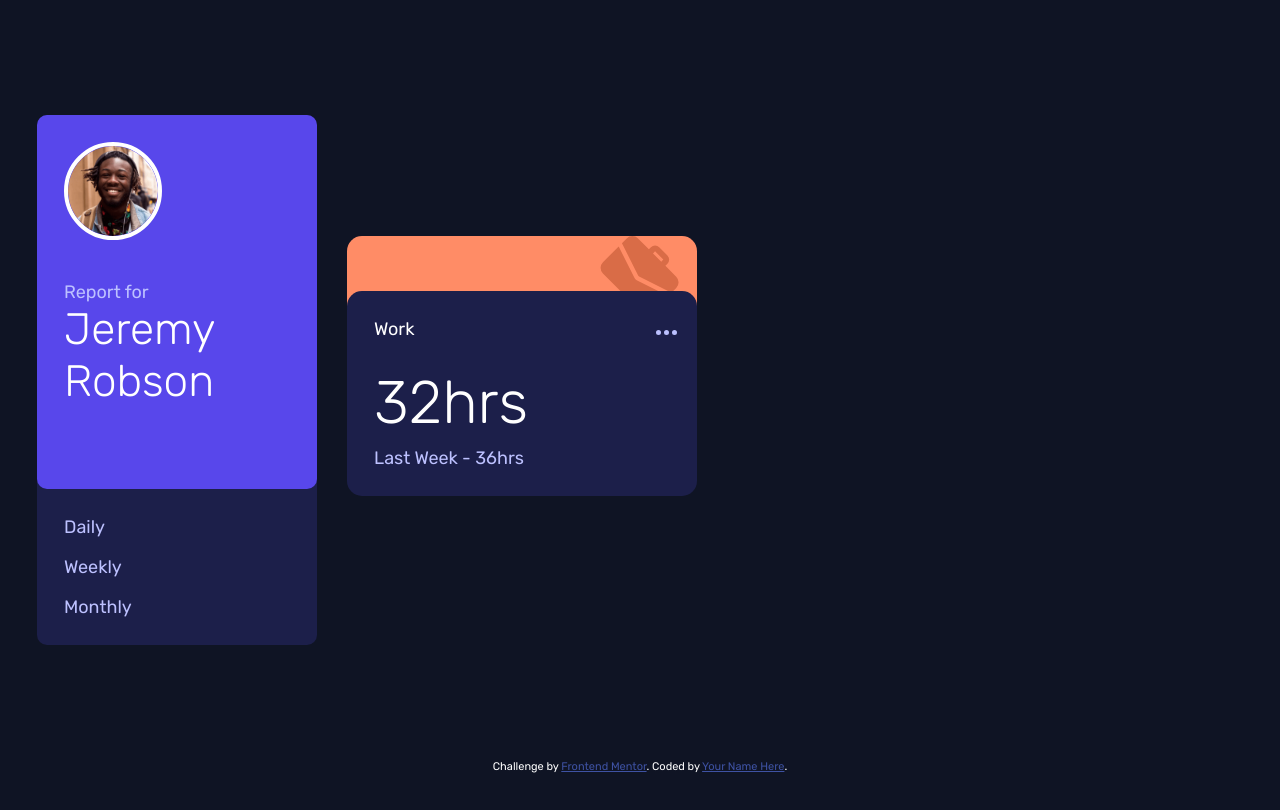
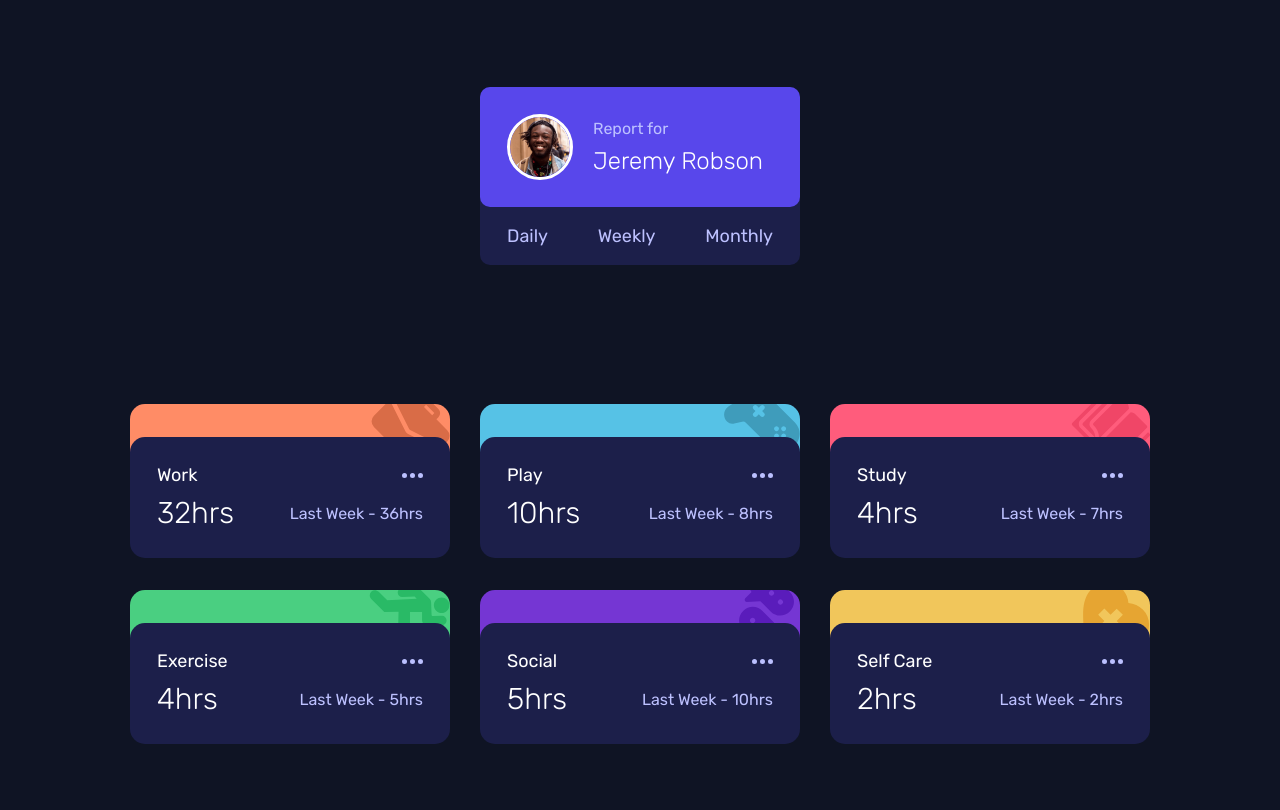
Before and after one commit to Pedro-Vitor-SG/Time-traking-dashboard, a plain HTML site: page index.html in a window 1280 px wide. Drawn offline with Linux system fonts and the light colour scheme.

Commit message:
adicionando outros cards e ajustes mob

```diff
--- a/index.html
+++ b/index.html
@@ -25,14 +25,18 @@
         color: hsl(228, 45%, 44%);
       }
     </style>
+
+    <script src="/script.js" defer></script>
   </head>
   <body>
     <main class="main">
       <section class="profile">
         <div class="profile_img">
           <img src="./images/image-jeremy.png" alt="Imagem de Perfil" />
-          <p>Report for</p>
-          <h1>Jeremy Robson</h1>
+          <div>
+            <p>Report for</p>
+            <h1>Jeremy Robson</h1>
+          </div>
         </div>
 
         <div class="filter">
@@ -44,28 +48,93 @@
 
       <section class="cards">
         <section class="card work">
-          <div class="card-icon">
-            <img src="./images/icon-work.svg" alt="">
-          </div>
+          <div class="card-icon"></div>
           <div class="card-info">
-            <p>
+            <p class="flex align-items-center justify-space-between">
               Work <img src="./images/icon-ellipsis.svg" alt="icon ellipsis" />
             </p>
-            <h2>32hrs</h2>
-            <p class="prev">Last Week - <span>36hrs</span></p>
+            <div>
+              <h2>32hrs</h2>
+              <p class="prev">Last Week - <span>36hrs</span></p>
+            </div>
           </div>
         </section>
 
+        <section class="card play">
+          <div class="card-icon"></div>
+          <div class="card-info">
+            <p class="flex align-items-center justify-space-between">
+              Play <img src="./images/icon-ellipsis.svg" alt="icon ellipsis" />
+            </p>
+            <div>
+              <h2>10hrs</h2>
+              <p class="prev">Last Week - <span>8hrs</span></p>
+            </div>
+          </div>
+        </section>
 
+        <section class="card study">
+          <div class="card-icon"></div>
+          <div class="card-info">
+            <p class="flex align-items-center justify-space-between">
+              Study <img src="./images/icon-ellipsis.svg" alt="icon ellipsis" />
+            </p>
+            <div>
+              <h2>4hrs</h2>
+              <p class="prev">Last Week - <span>7hrs</span></p>
+            </div>
+          </div>
+        </section>
 
+        <section class="card exercise">
+          <div class="card-icon"></div>
+          <div class="card-info">
+            <p class="flex align-items-center justify-space-between">
+              Exercise
+              <img src="./images/icon-ellipsis.svg" alt="icon ellipsis" />
+            </p>
+            <div>
+              <h2>4hrs</h2>
+              <p class="prev">Last Week - <span>5hrs</span></p>
+            </div>
+          </div>
+        </section>
+
+        <section class="card social">
+          <div class="card-icon"></div>
+          <div class="card-info">
+            <p class="flex align-items-center justify-space-between">
+              Social
+              <img src="./images/icon-ellipsis.svg" alt="icon ellipsis" />
+            </p>
+            <div>
+              <h2>5hrs</h2>
+              <p class="prev">Last Week - <span>10hrs</span></p>
+            </div>
+          </div>
+        </section>
+
+        <section class="card self-care">
+          <div class="card-icon"></div>
+          <div class="card-info">
+            <p class="flex align-items-center justify-space-between">
+              <span>Self Care</span>
+              <img src="./images/icon-ellipsis.svg" alt="icon ellipsis" />
+            </p>
+            <div>
+              <h2>2hrs</h2>
+              <p class="prev">Last Week - <span>2hrs</span></p>
+            </div>
+          </div>
+        </section>
       </section>
     </main>
 
-    <div class="attribution">
+    <!-- <div class="attribution">
       Challenge by
       <a href="https://www.frontendmentor.io?ref=challenge" target="_blank"
         >Frontend Mentor</a
       >. Coded by <a href="#">Your Name Here</a>.
-    </div>
+    </div> -->
   </body>
 </html>
--- a/styles.css
+++ b/styles.css
@@ -12,8 +12,7 @@
     --dark-blue: hsl(235, 46%, 20%);
     --desatured-blue: hsl(235, 45%, 61%);
     --pale-blue: hsl(236, 100%, 87%);
-    --hover-blue: #34397b
-    ;
+    --hover-blue: #34397b;
     font-size: 18px;
     font-family: 'Rubik', sans-serif;
 }
@@ -21,6 +20,18 @@
 * {
     padding: 0;
     margin: 0;
+}
+
+.flex {
+    display: flex !important;
+}
+
+.align-items-center {
+    align-items: center;
+}
+
+.justify-space-between {
+    justify-content: space-between;
 }
 
 body {
@@ -32,6 +43,7 @@ body {
 .main {
     height: 95vh;
     display: flex;
+    flex-wrap: wrap;
     justify-content: center;
     align-items: center;
     gap: 30px;
@@ -40,12 +52,15 @@ body {
 .profile {
     background-color: var(--dark-blue);
     width: 280px;
+    height: 530px;
     border-radius: 10px;
     padding-bottom: .5rem;
+    position: relative;
+    top: -12px;
 }
 
 .profile_img {
-    height: 40vh;
+    height: 60%;
     padding: 1.5rem;
     margin-bottom: 1.5rem;
     border-radius: 10px;
@@ -88,18 +103,22 @@ body {
 .cards {
     width: 70%;
     display: flex;
+    justify-content: center;
     flex-wrap: wrap;
-    gap: 30px;
+    gap: 15px 30px;
 }
 
 .card {
     width: 350px;
 }
-.card-icon{
+
+.card-icon {
     padding-right: 1rem;
     border-radius: 15px 15px 0px 0px;
     text-align: right;
+    height: 75px;
 }
+
 .card-info {
     background-color: var(--dark-blue);
     padding: 1.5rem;
@@ -109,30 +128,112 @@ body {
     transition: .2s;
 
 }
-.card-info:hover{
+
+.card-info:hover {
     background-color: var(--hover-blue);
     cursor: pointer;
 }
-.card-info img {
-    position: relative;
-    left: 80%;
 
-}
 .card-info h2 {
     font-weight: 300;
     font-size: 60px;
     margin-top: 1.5rem;
     margin-bottom: .5rem;
 }
-.card-info .prev{
+
+.card-info .prev {
     color: var(--pale-blue);
 }
 
 
 .work .card-icon {
-    background-color: var(--light-orange);
+    background: var(--light-orange) url(./images/icon-work.svg) right no-repeat;
 
 }
-.play .card-icon{
-    background-color: var(--soft-blue);
+
+.play .card-icon {
+    background: var(--soft-blue) url(./images/icon-play.svg) right no-repeat;
 }
+
+.study .card-icon {
+    background: var(--light-red) url(./images/icon-study.svg) right no-repeat;
+}
+
+.exercise .card-icon {
+    background: var(--lime-green) url(./images/icon-exercise.svg) right no-repeat;
+}
+
+.social .card-icon {
+    background: var(--violet) url(./images/icon-social.svg) right no-repeat;
+}
+
+
+.self-care .card-icon {
+    background: var(--soft-yellow) url(./images/icon-self-care.svg) right no-repeat;
+}
+
+@media only screen and (max-width: 1585px) {
+    .main {
+        padding-top: 50px;
+    }
+
+    .profile {
+        width: 320px;
+        height: initial;
+    }
+
+    .profile_img {
+        display: flex;
+        align-items: center;
+        margin-bottom: 1rem;
+    }
+
+    .profile_img img {
+        margin: 0px 20px 0px 0px;
+        width: 60px;
+        border: 3px solid #fff;
+    }
+
+    .profile_img p {
+        font-size: 16px;
+    }
+
+    .profile_img h1 {
+        font-size: 24px;
+        margin-top: .5rem;
+    }
+
+    .filter {
+        display: flex;
+        justify-content: space-between;
+        padding-right: 1.5rem;
+    }
+
+    .filter a {
+        display: initial;
+        margin-bottom: .5rem;
+    }
+    .cards {
+        width: 100%;
+    }
+    .card {
+        width: 320px;
+    }
+    .card-icon {
+        height: 50px;
+    }
+    .card-info div {
+        margin-top: .5rem;
+        display: flex;
+        justify-content: space-between;
+        align-items: center;
+    }
+
+    .card-info h2 {
+        font-size: 30px;
+        margin: 0px;
+    }
+    .card-info .prev {
+        font-size: 16px;
+    }
+}
```
Also changed, not shown: quard.html (deleted, +0 -70 lines), script.js (added).
